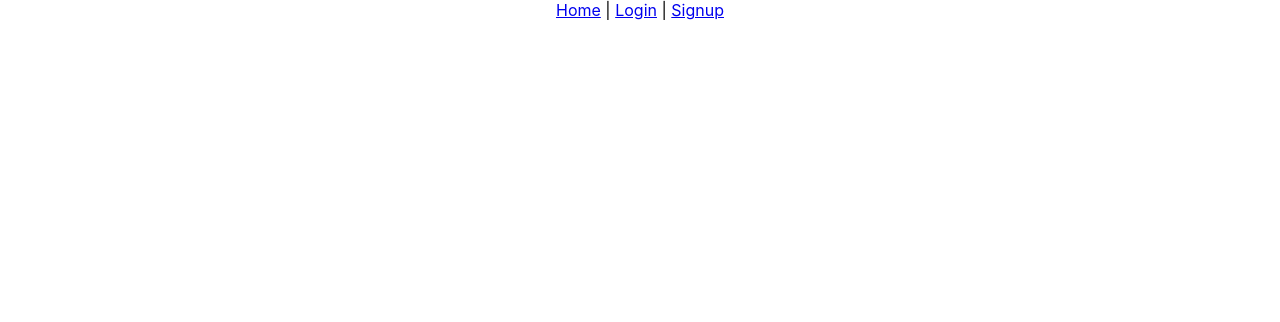
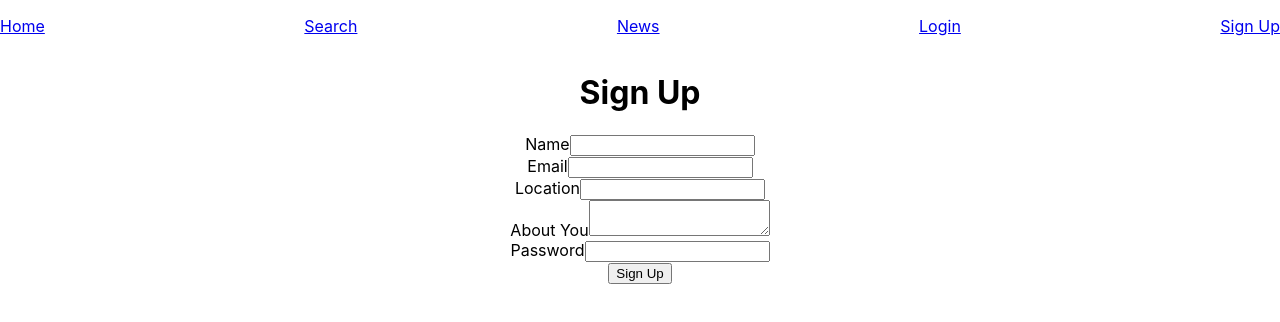
Before and after one commit to noahlinn/rollercoasterfront, a React (Create React App) app: page /signup in a window 1280 px wide. Shown: the top 322 px of the page. Built offline with nearby package versions, Linux system fonts and the light colour scheme; no server answers.

Commit message:
fix readme

```diff
--- a/src/App.css
+++ b/src/App.css
@@ -36,3 +36,13 @@
     transform: rotate(360deg);
   }
 }
+
+nav{
+  display: flex;
+  justify-content: space-between;
+}
+
+.login-div{
+  display: flex;
+  flex-direction: column;
+}
--- a/src/App.js
+++ b/src/App.js
@@ -6,6 +6,8 @@ import './App.css';
 
 import Nav from './components/Nav'
 import Login from './pages/Login'
+import SignUpPage from './pages/Signup'
+
 function App() {
   const [user, setUser] = useState({})
   const fetchUser = () => {
@@ -24,7 +26,7 @@ function App() {
 
   return (
     <div className="App">
-      <Nav user={user} setUser={setUser}/>
+      <Nav user={user} setUser={setUser} />
 
       <Route path="/login" render={(routeInfo) => {
         if (user.id) {
@@ -33,6 +35,14 @@ function App() {
           return <Login setUser={setUser} />
         }
       }} />
+
+      <Route path="/signup" render={(routeInfo) => {
+        if (user.id) {
+          return <Redirect to="/dashboard" />
+        } else {
+          return <SignUpPage setUser={setUser} />
+        }
+      }} />
     </div>
   );
 }
--- a/src/components/Nav.js
+++ b/src/components/Nav.js
@@ -1,26 +1,27 @@
 import { Link } from 'react-router-dom'
-
+import { useContext, useState } from 'react'
+import { UserContext } from '../context/usercontext'
 const Nav = (props) => {
     return(
         <nav>
-            <Link to='/'>Home</Link>
-            {'  |   '}
+             <Link to='/'><p>Home</p></Link>
+             <Link to='/search'><p>Search</p></Link>
+             <Link to='/news'><p>News</p></Link>
             {props.user.id ?
                 <>
-                    <Link to='/dashboard'>profile</Link>
-                    {'  |   '}
-                    <span onClick={() => { localStorage.removeItem('userId'); props.setUser({}) }}>
-                        <Link to='/'><p>Log Out</p></Link>
-                    </span>
-                    {'  |   '}
-                    <Link to='/search'>Search</Link>
-                </>
-                :
-                <>
-                    <Link to='/login'>Login</Link>
-                    {'  |   '}
 
-                    <Link to='/signup'>Signup</Link>
+
+                <Link to='/upload'><p>Upload</p></Link>
+
+                <Link to='/profile'><p>Profile</p></Link>
+
+                <span onClick={() => { localStorage.removeItem('userId'); props.setUser({}) }}>
+                    <Link to='/'><p>Log Out</p></Link>
+                </span></>
+                : <>
+                    <Link to='/login'><p>Login</p></Link>
+
+                    <Link to='/signup'><p>Sign Up</p></Link>
                 </>}
             <>
 
--- /dev/null
+++ b/src/context/usercontext.js
@@ -0,0 +1,34 @@
+
+
+import { useState, createContext } from 'react'
+import axios from 'axios'
+
+const UserContext = createContext()
+
+const UserProvider = ({ children }) => {
+    const backEnd = process.env.REACT_APP_BACKEND
+    const [user, setUser] = useState(null)
+
+    const fetchUser = () => {
+        const userId = localStorage.getItem('userId')
+        if (userId) {
+            axios.get(`${backEnd}/users/verify`, {
+                headers: {
+                    Authorization: userId
+                }
+            }).then((response) => setUser(response.data.user))
+        }
+    }
+    const state = {
+        userState: [user, setUser],
+        fetchUser: fetchUser
+    }
+
+    return(
+        <UserContext.Provider value = {state}>
+            {children}
+        </UserContext.Provider>
+    )
+}
+
+export{UserProvider, UserContext}
--- a/src/index.js
+++ b/src/index.js
@@ -1,16 +1,22 @@
+
 import React from 'react';
 import ReactDOM from 'react-dom';
-import { BrowserRouter } from 'react-router-dom'
 import './index.css';
 import App from './App';
 import reportWebVitals from './reportWebVitals';
+import { BrowserRouter } from 'react-router-dom'
+import { UserProvider } from './context/usercontext'
 
 ReactDOM.render(
-  <React.StrictMode>
-    <BrowserRouter>
-      <App />
-    </BrowserRouter>
-  </React.StrictMode>,
+
+  <BrowserRouter>
+    <UserProvider>
+      <React.StrictMode>
+        <App />
+      </React.StrictMode>
+    </UserProvider>
+  </BrowserRouter>
+  ,
   document.getElementById('root')
 );
 
--- a/src/pages/Login.js
+++ b/src/pages/Login.js
@@ -4,17 +4,18 @@ import axios from 'axios'
 const Login = (props) => {
     const [input, setInput] = useState({})
     const [error, setError] = useState('')
+
     const handleSubmit = (e) => {
         e.preventDefault()
         setError('')
-        axios.post(`${process.env.REACT_APP_BACKEND_URL}/users/login`, input).then(
-            (res) => {
-                props.setUser(res.data.user)
-                localStorage.setItem('userId', res.data.user_id)
+        axios.post(`${process.env.REACT_APP_BACKEND_URL}/users/login`, input)
+            .then((response) => {
+                props.setUser(response.data.user)
+                localStorage.setItem('userId', response.data.user_id)
             })
             .catch((err) => {
-                // setError(err.res.data.message)
-                console.log(err)
+                // console.log(err.data.message)
+                // // setError(err.response.data.message)
             })
     }
     return (
--- a/src/pages/Signup.js
+++ b/src/pages/Signup.js
@@ -0,0 +1,56 @@
+import axios from 'axios'
+import { useContext, useState } from 'react'
+
+import { Redirect } from 'react-router-dom'
+
+const SignUpPage = (props) => {
+    const backEnd = process.env.REACT_APP_BACKEND
+    const [input, setInput] = useState({})
+    const [redirect, setRedirect] = useState(false)
+    const [error, setError] = useState('')
+
+    const handleSubmit = (e) => {
+        e.preventDefault()
+        setError('')
+        axios.post(`${process.env.REACT_APP_BACKEND_URL}/users`, {
+            input
+        })
+            .then((response) => {
+                props.setUser(response.data.user)
+                localStorage.setItem('userId', response.data.user_id)
+            })
+            .catch((err) => {
+                setError(err.response.data.message)
+                // console.log(err);
+            })
+    }
+
+    return (
+        <div className="login-div">
+            <h1>Sign Up</h1>
+            { error &&
+                <div className="error">{error}</div>}
+            <form className="login-form" onSubmit={handleSubmit}>
+                <div>
+                    <label htmlFor="name">Name</label>
+                    <input className="login-form-input" value={input.name} onChange={(e) => setInput({ ...input, name: e.target.value })} />
+                </div>
+                <label htmlFor="email">Email</label>
+                <input className="login-form-input" value={input.email} onChange={(e) => setInput({ ...input, email: e.target.value })} />
+                <div>
+                    <label htmlFor="location">Location</label>
+                    <input className="login-form-input" value={input.location} onChange={(e) => setInput({ ...input, location: e.target.value })} />
+                </div>
+                <label htmlFor="about_me">About You</label>
+                <textarea className="login-form-input" value={input.about_me} onChange={(e) => setInput({ ...input, about_me: e.target.value })} />
+                <div>
+                    <label htmlFor="password">Password</label>
+                    <input className="login-form-input" type="password" value={input.password} onChange={(e) => setInput({ ...input, password: e.target.value })} />
+                </div>
+                <input className="submit-login" type="submit" value="Sign Up" />
+
+            </form >
+        </div >
+    )
+}
+export default SignUpPage
```
Also changed, not shown: rcerb.png (added), src/pages/Search.js (added), 1 other file (tests, documents, lock files or other folders).
